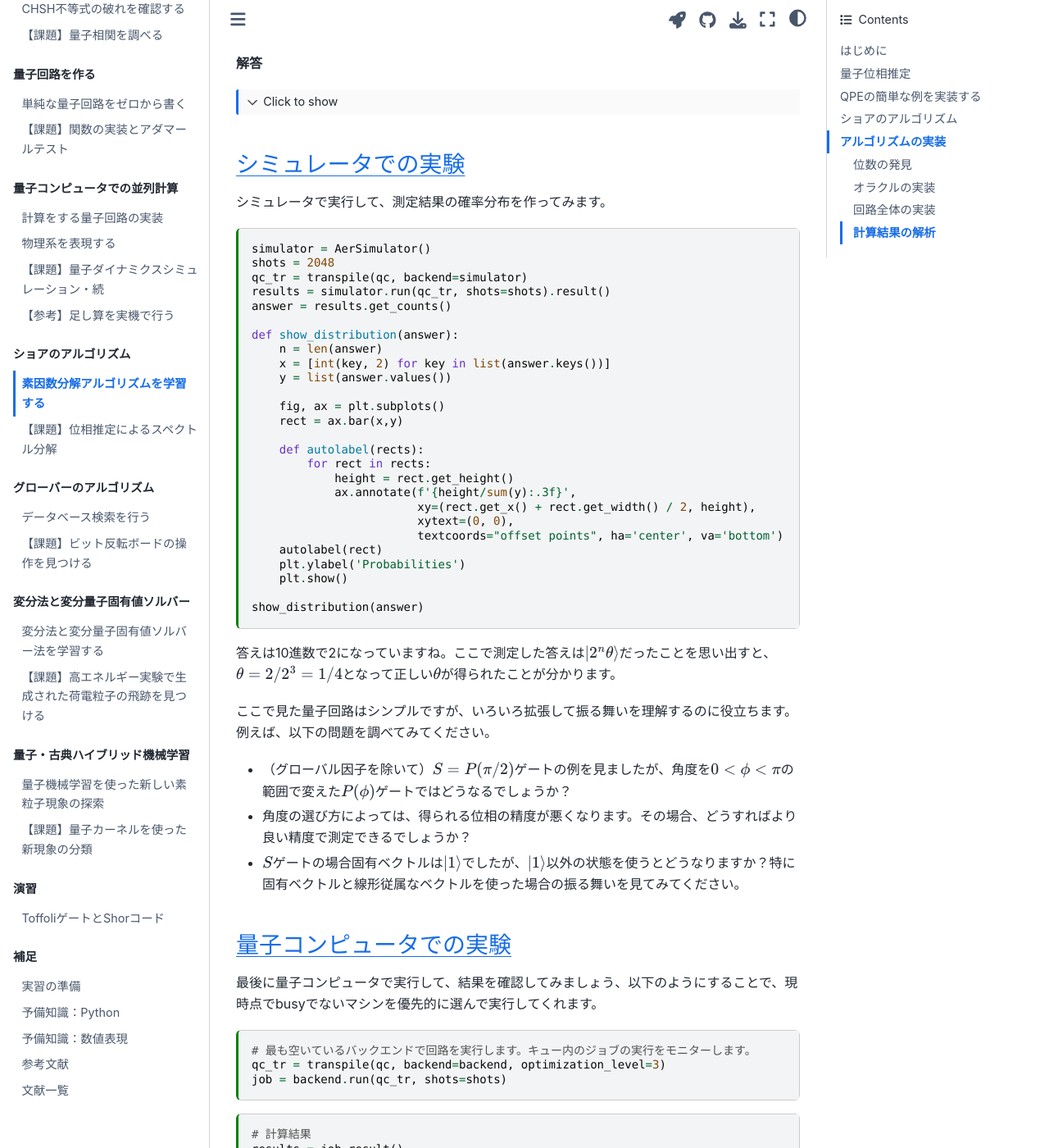
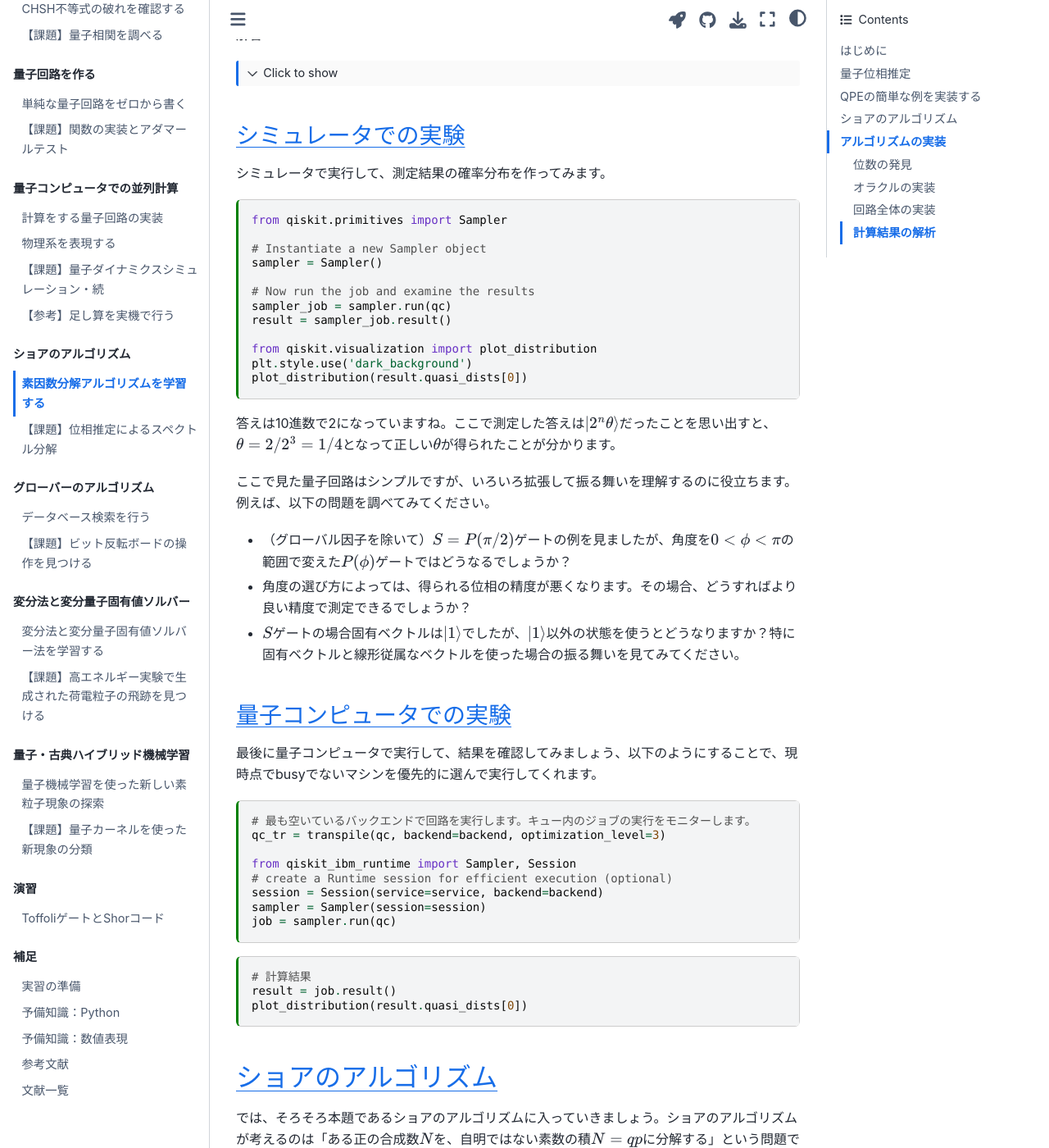
Before and after one commit to UTokyo-ICEPP/qc-workbook, a Jupyter Book: the page built from source/ja/shor.md, in a window 1280 px wide and 1400 px high, scrolled down 4969 px. Shown: the whole window at 82% size. Built offline with Jupyter Book 1.0.4 settings and Sphinx 7.4.7 and the Sphinx Book theme 1.1.4, drawn with Linux system fonts in a browser that asks for light colours; cross-references to code outside the pages are shown as plain code; some of the changed text lies outside the part shown.

Commit message:
updated shor, spectrum_esimation

````diff
--- a/source/ja/shor.md
+++ b/source/ja/shor.md
@@ -149,8 +149,6 @@ import matplotlib.pyplot as plt
 import numpy as np
 
 from qiskit import QuantumRegister, ClassicalRegister, QuantumCircuit, transpile
-from qiskit.visualization import plot_histogram
-from qiskit_aer import AerSimulator
 from qiskit_ibm_runtime import QiskitRuntimeService
 from qiskit_ibm_runtime.accounts import AccountNotFoundError
 
@@ -319,32 +317,19 @@ pycharm:
 
     '
 ---
-simulator = AerSimulator()
-shots = 2048
-qc_tr = transpile(qc, backend=simulator)
-results = simulator.run(qc_tr, shots=shots).result()
-answer = results.get_counts()
+from qiskit.primitives import Sampler
 
-def show_distribution(answer):
-    n = len(answer)
-    x = [int(key, 2) for key in list(answer.keys())]
-    y = list(answer.values())
+# Instantiate a new Sampler object
+sampler = Sampler()
 
-    fig, ax = plt.subplots()
-    rect = ax.bar(x,y)
+# Now run the job and examine the results
+sampler_job = sampler.run(qc)
+result = sampler_job.result()
 
-    def autolabel(rects):
-        for rect in rects:
-            height = rect.get_height()
-            ax.annotate(f'{height/sum(y):.3f}',
-                        xy=(rect.get_x() + rect.get_width() / 2, height),
-                        xytext=(0, 0),
-                        textcoords="offset points", ha='center', va='bottom')
-    autolabel(rect)
-    plt.ylabel('Probabilities')
-    plt.show()
+from qiskit.visualization import plot_distribution
+plt.style.use('dark_background')
+plot_distribution(result.quasi_dists[0])
 
-show_distribution(answer)
 ```
 
 +++ {"pycharm": {"name": "#%% md\n"}}
@@ -401,7 +386,12 @@ tags: [raises-exception, remove-output]
 ---
 # 最も空いているバックエンドで回路を実行します。キュー内のジョブの実行をモニターします。
 qc_tr = transpile(qc, backend=backend, optimization_level=3)
-job = backend.run(qc_tr, shots=shots)
+
+from qiskit_ibm_runtime import Sampler, Session
+# create a Runtime session for efficient execution (optional)
+session = Session(service=service, backend=backend)
+sampler = Sampler(session=session)
+job = sampler.run(qc)
 ```
 
 ```{code-cell} ipython3
@@ -413,9 +403,8 @@ pycharm:
 tags: [raises-exception, remove-output]
 ---
 # 計算結果
-results = job.result()
-answer = results.get_counts()
-show_distribution(answer)
+result = job.result()
+plot_distribution(result.quasi_dists[0])
 ```
 
 (shor_algo)=
@@ -957,11 +946,19 @@ pycharm:
 slideshow:
   slide_type: ''
 ---
-qc = transpile(qc, backend=simulator)
-results = simulator.run(qc, shots=2048).result()
-answer = results.get_counts()
+shots = 10000
 
-show_distribution(answer)
+# Instantiate a new Sampler object
+from qiskit.primitives import Sampler
+sampler = Sampler()
+
+# Now run the job and examine the results
+sampler_job = sampler.run(qc)
+answer = sampler_job.result().quasi_dists[0]
+
+from qiskit.visualization import plot_distribution
+plt.style.use('dark_background')
+plot_distribution(answer)
 ```
 
 +++ {"pycharm": {"name": "#%% md\n"}, "editable": true, "slideshow": {"slide_type": ""}}
@@ -984,11 +981,10 @@ slideshow:
 ---
 rows, measured_phases = [], []
 for output in answer:
-    decimal = int(output, 2)  # 10進数に変換
-    phase = decimal / (2 ** n_meas)
+    phase = output / (2 ** n_meas)
     measured_phases.append(phase)
     # これらの値をテーブルの行に追加：
-    rows.append(f"{decimal:3d}      {decimal:3d}/{2 ** n_meas} = {phase:.3f}")
+    rows.append(f"{output:3d}      {output:3d}/{2 ** n_meas} = {phase:.3f}")
 
 # 結果を表示
 print('Register Output    Phase')
````
Also changed, not shown: other parts of source/ja/shor.md (+1 -1 lines), source/ja/spectrum_estimation.md (+4 -1 lines), source/figs/qpe_wo_iqft.png.
